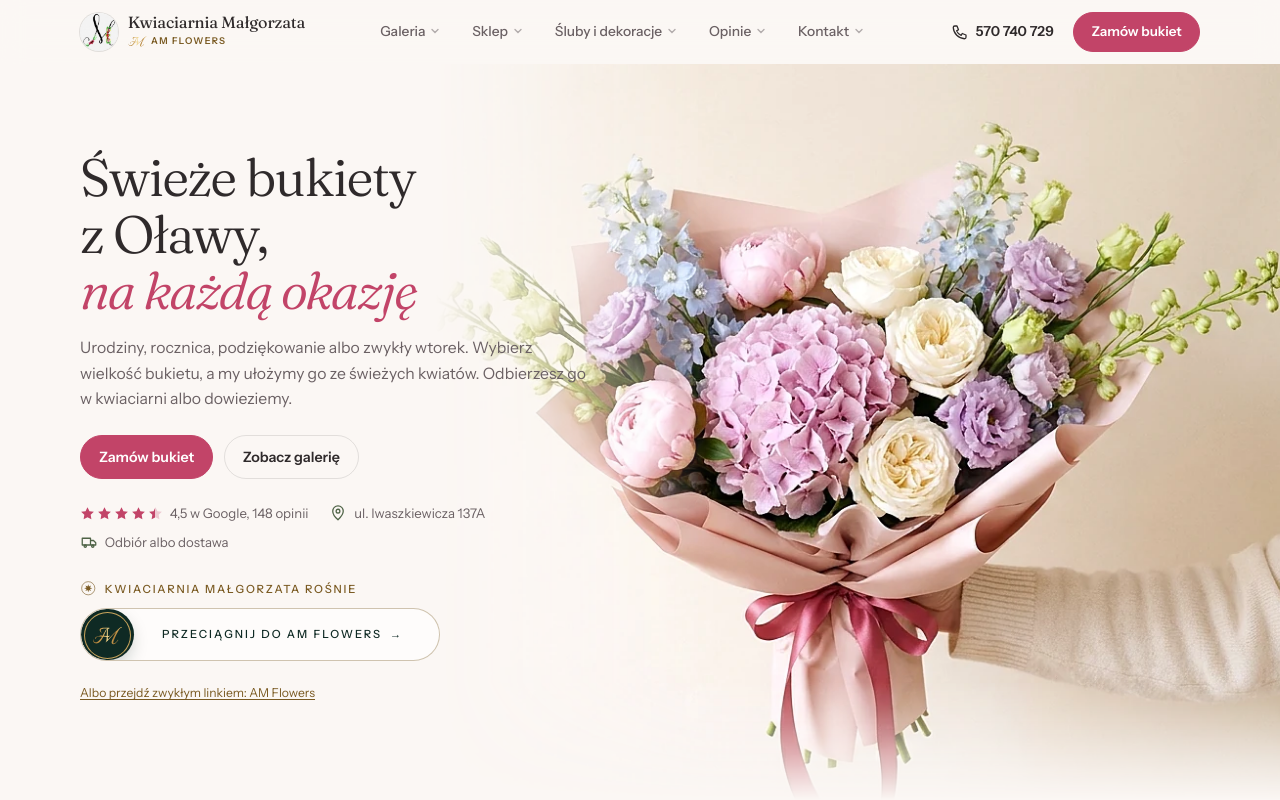
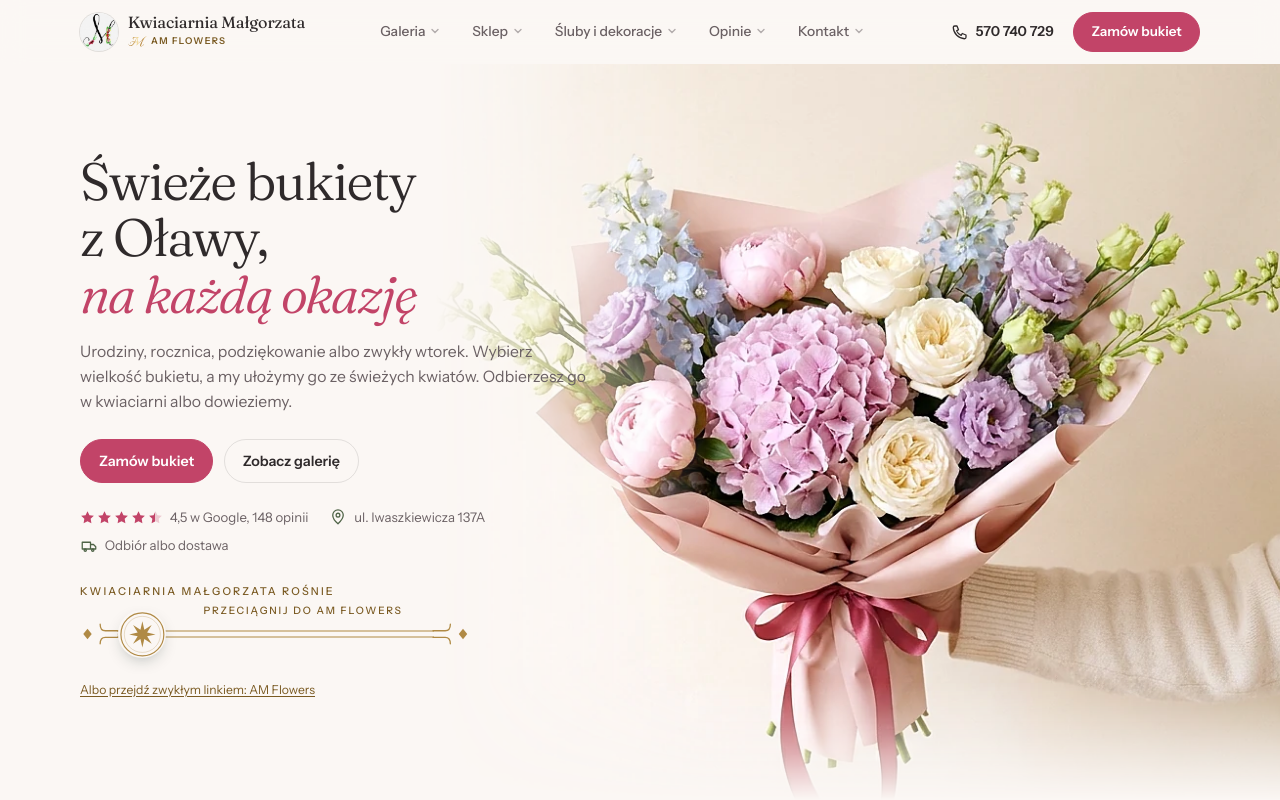
Before and after one commit to FabianAdrianW/Malgorzata_tests, a plain HTML site: page index.html in a window 1280 px wide. Shown: the top 800 px of the page. Drawn offline with Linux system fonts and the light colour scheme.

Commit message:
Suwak w stylu ornamentu z wizytówki: romby, zawinięcia, podwójna linia, uchwyt z gwiazdą
Co-Authored-By: Claude Opus 5.5 <noreply@anthropic.com>
Claude-Session: https://claude.ai/code/session_013GF9igL1GRfoRGoTtUiguo

```diff
--- a/am/am-swipe.css
+++ b/am/am-swipe.css
@@ -1,22 +1,30 @@
 /* AM Flowers · suwak przejścia (wpinany na stronę Kwiaciarni Małgorzata)
    Użycie: <div class="am-swipe" data-href="https://amflowers.pl/" data-asset-base="https://amflowers.pl/"></div> */
-.am-swipe{--g:#C9A45C;--g-text:#7A5A22;--em:#0F2A24;--em-d:#0A1E19;--iv:#F4EEE3;
-  display:flex;flex-direction:column;gap:.7rem;max-width:24rem;font-family:'Jost','Instrument Sans',system-ui,sans-serif}
-.am-swipe__label{display:flex;align-items:center;gap:.55rem;font-size:.75rem;font-weight:500;letter-spacing:.16em;text-transform:uppercase;color:var(--g-text);margin:0}
-.am-swipe__label svg{width:1.1rem;height:1.1rem;flex:none}
-.am-swipe__track{position:relative;height:3.5rem;border-radius:999px;border:1px solid rgba(122,90,34,.35);background:rgba(255,255,255,.65);overflow:hidden;touch-action:pan-y;-webkit-tap-highlight-color:transparent;user-select:none}
-.am-swipe__fill{position:absolute;inset:0 auto 0 0;width:calc(var(--p,0) * (100% - 3.5rem) + 3.5rem);background:var(--em);border-radius:999px}
-.am-swipe__fill:after{content:"";position:absolute;inset:auto 1.5rem 50% 1.75rem;height:5px;transform:translateY(50%);border-block:1px solid var(--g);opacity:calc(var(--p,0) * 1.4)}
-.am-swipe__hint{position:absolute;inset:0;display:flex;align-items:center;justify-content:center;padding-left:3rem;font-size:.75rem;font-weight:500;letter-spacing:.18em;text-transform:uppercase;color:var(--em);opacity:calc(1 - var(--p,0) * 2.2);pointer-events:none}
-.am-swipe__hint i{display:inline-block;margin-left:.5rem;font-style:normal;animation:amNudge 2.2s cubic-bezier(.22,1,.36,1) infinite}
-.am-swipe__handle{position:absolute;top:.25rem;left:.25rem;width:3rem;height:3rem;border-radius:50%;border:0;padding:0;background:var(--em);box-shadow:0 0 0 1px var(--g),0 6px 18px rgba(15,42,36,.28);display:grid;place-items:center;cursor:grab;transform:translateX(calc(var(--p,0) * (var(--w,0px) - 3.5rem)));touch-action:none}
-.am-swipe__handle img{width:2.1rem;height:auto;pointer-events:none}
+.am-swipe{--g:#B08A45;--g2:#C9A45C;--g-text:#7A5A22;--em:#0F2A24;--em-d:#0A1E19;--iv:#F4EEE3;
+  display:flex;flex-direction:column;gap:.35rem;max-width:26rem;font-family:'Jost','Instrument Sans',system-ui,sans-serif}
+.am-swipe__label{margin:0;font-size:.72rem;font-weight:500;letter-spacing:.2em;text-transform:uppercase;color:var(--g-text)}
+/* tor: ornament z wizytówki położony poziomo (romb, zawinięcia, podwójna linia) */
+.am-swipe__track{--cap:2.5rem;--h:3.75rem;position:relative;height:var(--h);touch-action:pan-y;-webkit-tap-highlight-color:transparent;user-select:none;-webkit-user-select:none}
+.am-swipe__cap{position:absolute;top:50%;width:var(--cap);height:var(--cap);transform:translateY(-50%);fill:none;stroke:var(--g);stroke-width:1.4;stroke-linecap:round;overflow:visible}
+.am-swipe__cap .d{fill:var(--g);stroke:none}
+.am-swipe__cap.l{left:0}.am-swipe__cap.r{right:0}
+.am-swipe__rail{position:absolute;left:calc(var(--cap) - 1px);right:calc(var(--cap) - 1px);top:50%;height:7px;transform:translateY(-50%);border-block:1.4px solid var(--g)}
+.am-swipe__fill{position:absolute;left:0;top:50%;height:3px;transform:translateY(-50%);width:calc(var(--p,0) * var(--span,0px) + 1.5rem);background:linear-gradient(90deg,var(--g),var(--g2));border-radius:2px;opacity:calc(.25 + var(--p,0) * .75)}
+.am-swipe__hint{position:absolute;left:calc(var(--cap) + 3.75rem);right:var(--cap);top:-.2rem;text-align:center;font-size:.68rem;font-weight:500;letter-spacing:.18em;text-transform:uppercase;color:var(--g-text);opacity:calc(1 - var(--p,0) * 2.5);pointer-events:none;animation:amNudge 2.4s cubic-bezier(.22,1,.36,1) infinite}
+/* uchwyt: okrąg z gwiazdą */
+.am-swipe__handle{position:absolute;left:var(--cap);top:50%;width:3.25rem;height:3.25rem;margin-top:-1.625rem;padding:0;border:0;border-radius:50%;background:var(--bg,#FBF7F4);cursor:grab;touch-action:none;
+  transform:translateX(calc(var(--p,0) * var(--span,0px)));box-shadow:0 6px 18px -8px rgba(15,42,36,.45);transition:box-shadow .3s}
+.am-swipe__handle svg{width:100%;height:100%;display:block;overflow:visible;transform:rotate(calc(var(--p,0) * 180deg))}
+.am-swipe__handle .o{fill:none;stroke:var(--g);stroke-width:2.4}
+.am-swipe__handle .i{fill:none;stroke:var(--g);stroke-width:1;opacity:.55}
+.am-swipe__handle polygon{fill:var(--g)}
+.am-swipe__handle:hover{box-shadow:0 0 0 6px rgba(201,164,92,.15),0 6px 18px -8px rgba(15,42,36,.45)}
 .am-swipe__handle:active{cursor:grabbing}
-.am-swipe__handle:focus-visible{outline:2px solid var(--g);outline-offset:3px}
-.am-swipe.is-back .am-swipe__handle,.am-swipe.is-back .am-swipe__fill{transition:transform .45s cubic-bezier(.34,1.3,.5,1),width .45s cubic-bezier(.34,1.3,.5,1)}
-.am-swipe.is-done .am-swipe__handle,.am-swipe.is-done .am-swipe__fill{transition:transform .35s cubic-bezier(.22,1,.36,1),width .35s cubic-bezier(.22,1,.36,1)}
+.am-swipe__handle:focus-visible{outline:2px solid var(--g);outline-offset:4px}
+.am-swipe.is-back .am-swipe__handle,.am-swipe.is-back .am-swipe__fill,.am-swipe.is-back .am-swipe__handle svg{transition:transform .5s cubic-bezier(.34,1.3,.5,1),width .5s cubic-bezier(.34,1.3,.5,1)}
+.am-swipe.is-done .am-swipe__handle,.am-swipe.is-done .am-swipe__fill,.am-swipe.is-done .am-swipe__handle svg{transition:transform .35s cubic-bezier(.22,1,.36,1),width .35s cubic-bezier(.22,1,.36,1)}
 .am-swipe__link{font-size:.8125rem;color:var(--g-text);text-underline-offset:.2em;align-self:flex-start;min-height:44px;display:inline-flex;align-items:center}
-@keyframes amNudge{0%,60%,100%{transform:none}30%{transform:translateX(.35rem)}}
+@keyframes amNudge{0%,60%,100%{transform:none}30%{transform:translateX(.3rem)}}
 
 /* kurtyna */
 .am-curtain{position:fixed;inset:0;z-index:9999;pointer-events:none;color:var(--iv,#F4EEE3)}
@@ -44,6 +52,6 @@
 .am-curtain.s3 .am-curtain__mark{opacity:1;transform:none}
 
 @media (prefers-reduced-motion:reduce){
-  .am-swipe__hint i{animation:none}
+  .am-swipe__hint{animation:none}
   .am-curtain *{transition:none!important}
 }
--- a/am/am-swipe.js
+++ b/am/am-swipe.js
@@ -11,12 +11,14 @@
     const href = root.dataset.href || 'https://amflowers.pl/';
     const base = root.dataset.assetBase || '';
     root.innerHTML = `
-      <p class="am-swipe__label" id="am-swipe-l"><svg viewBox="0 0 110 110" aria-hidden="true"><circle cx="55" cy="55" r="44" fill="none" stroke="currentColor" stroke-width="4"/><path fill="currentColor" d="M55 28l4.6 15.9 14.5-8-8 14.5L82 55l-15.9 4.6 8 14.5-14.5-8L55 82l-4.6-15.9-14.5 8 8-14.5L28 55l15.9-4.6-8-14.5 14.5 8z"/></svg>Kwiaciarnia Małgorzata rośnie</p>
+      <p class="am-swipe__label" id="am-swipe-l">Kwiaciarnia Małgorzata rośnie</p>
       <div class="am-swipe__track">
-        <span class="am-swipe__fill" aria-hidden="true"></span>
-        <span class="am-swipe__hint" aria-hidden="true">Przeciągnij do AM Flowers<i>→</i></span>
+        <svg class="am-swipe__cap l" viewBox="0 0 40 40" aria-hidden="true"><path d="M8 14.5l4.5 5.5-4.5 5.5-4.5-5.5z" class="d"/><path d="M40 16.5H27c-4 0-5.5-2.5-5.5-7M40 23.5H27c-4 0-5.5 2.5-5.5 7"/></svg>
+        <span class="am-swipe__rail" aria-hidden="true"><span class="am-swipe__fill"></span></span>
+        <svg class="am-swipe__cap r" viewBox="0 0 40 40" aria-hidden="true"><path d="M32 14.5l4.5 5.5-4.5 5.5-4.5-5.5z" class="d"/><path d="M0 16.5h13c4 0 5.5-2.5 5.5-7M0 23.5h13c4 0 5.5 2.5 5.5 7"/></svg>
+        <span class="am-swipe__hint" aria-hidden="true">Przeciągnij do AM Flowers</span>
         <button class="am-swipe__handle" type="button" role="slider" aria-labelledby="am-swipe-l" aria-valuemin="0" aria-valuemax="100" aria-valuenow="0" aria-valuetext="Przeciągnij w prawo albo naciśnij Enter, aby przejść do AM Flowers">
-          <img src="${base}logo/am-monogram-gold.svg" alt="" width="1233" height="720">
+          <svg viewBox="0 0 100 100" aria-hidden="true"><circle cx="50" cy="50" r="44" class="o"/><circle cx="50" cy="50" r="37" class="i"/><polygon points="50.0,23.0 54.0,40.3 69.1,30.9 59.7,46.0 77.0,50.0 59.7,54.0 69.1,69.1 54.0,59.7 50.0,77.0 46.0,59.7 30.9,69.1 40.3,54.0 23.0,50.0 40.3,46.0 30.9,30.9 46.0,40.3"/></svg>
         </button>
       </div>
       <a class="am-swipe__link" href="${href}">Albo przejdź zwykłym linkiem: AM Flowers</a>`;
@@ -24,7 +26,8 @@
     const handle = root.querySelector('.am-swipe__handle');
     let p = 0, dragging = false, startX = 0, startP = 0, done = false;
 
-    const setW = () => root.style.setProperty('--w', track.clientWidth + 'px');
+    const span = () => track.clientWidth - handle.offsetWidth - 2 * handle.offsetLeft;
+    const setW = () => root.style.setProperty('--span', span() + 'px');
     setW(); new ResizeObserver(setW).observe(track);
     const set = v => { p = Math.max(0, Math.min(1, v)); root.style.setProperty('--p', p.toFixed(4)); handle.setAttribute('aria-valuenow', Math.round(p * 100)); };
     const back = () => { root.classList.add('is-back'); set(0); setTimeout(() => root.classList.remove('is-back'), 460); };
@@ -41,8 +44,7 @@
     });
     handle.addEventListener('pointermove', e => {
       if (!dragging) return;
-      const span = track.clientWidth - track.clientHeight;
-      set(startP + (e.clientX - startX) / span);
+      set(startP + (e.clientX - startX) / span());
     });
     const end = () => {
       if (!dragging) return; dragging = false;
--- a/index.html
+++ b/index.html
@@ -573,7 +573,7 @@ h2{font-size:clamp(1.7rem,2.7vw,2.35rem)}
 .am-sig-foot img{height:14px;width:auto}
 .hero .am-swipe{margin-top:1.8rem}
 </style>
-<link rel="stylesheet" href="am/am-swipe.css">
+<link rel="stylesheet" href="am/am-swipe.css?v=2">
 </head>
 <body>
 <a class="skip" href="#main">Przejdź do treści</a>
@@ -986,6 +986,6 @@ restart();
     links.forEach(a=>a.addEventListener('click',()=>{nav.classList.remove('is-open');bg.setAttribute('aria-expanded','false')}))}
 })();
 </script>
-<script src="am/am-swipe.js" defer></script>
+<script src="am/am-swipe.js?v=2" defer></script>
 </body>
 </html>
```
Also changed, not shown: polityka-prywatnosci.html (+2 -2 lines).
